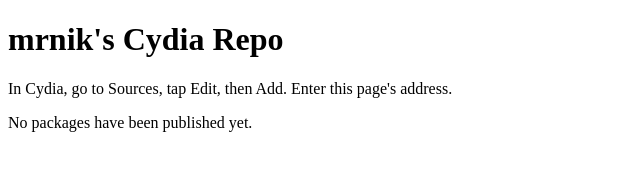
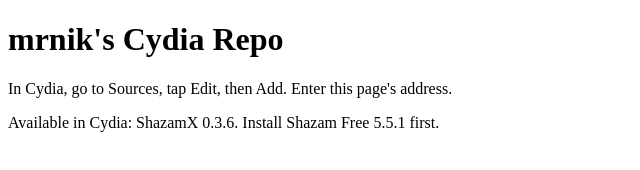
Before and after one commit to mrnik12/repo, a plain HTML site: page index.html in a window 1280 px wide. Shown: the whole page, without its empty margins (0-640 px from the left). Drawn offline with Linux system fonts and the light colour scheme.

Commit message:
Publish ShazamX 0.3.6 for iOS 6

```diff
--- a/index.html
+++ b/index.html
@@ -6,6 +6,6 @@
 <main>
 <h1>mrnik's Cydia Repo</h1>
 <p>In Cydia, go to Sources, tap Edit, then Add. Enter this page's address.</p>
-<p>No packages have been published yet.</p>
+<p>Available in Cydia: ShazamX 0.3.6. Install Shazam Free 5.5.1 first.</p>
 </main>
 </html>
```
Also changed, not shown: 5 other files.
